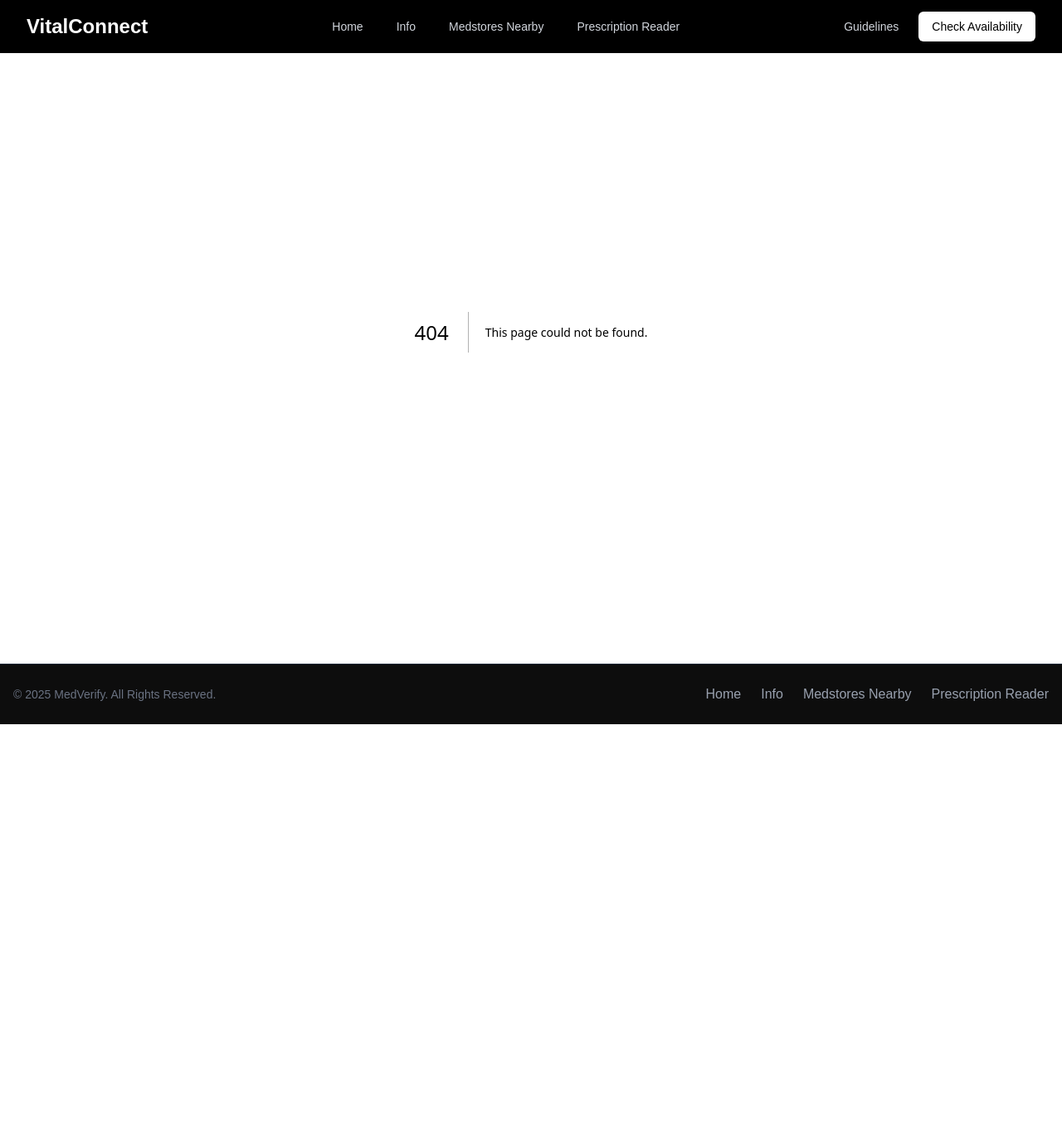
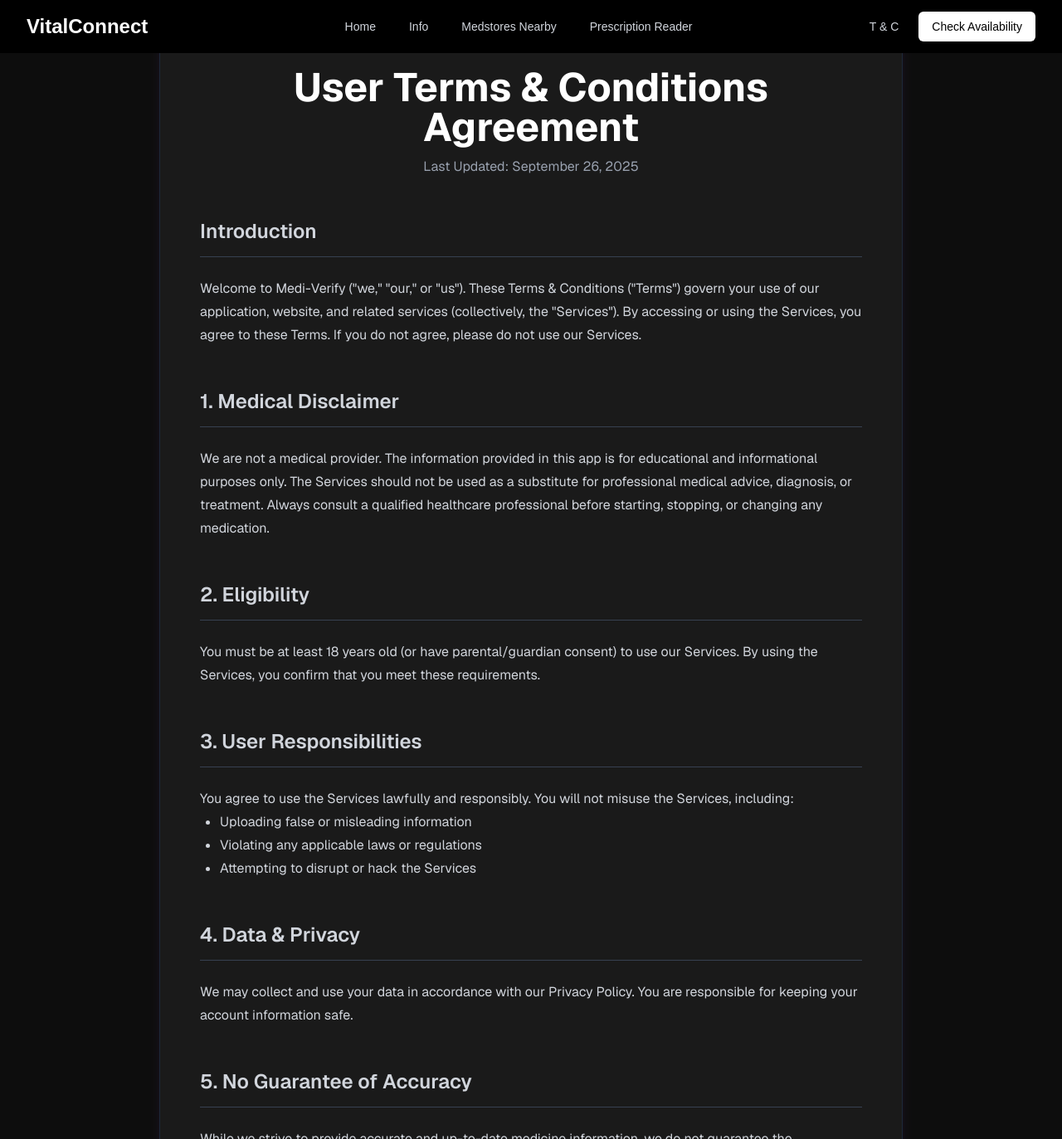
Before and after one commit to vanshkw/vitalconnect, a Next.js app: page /tandc in a window 1280 px wide. Before the commit this address had no page. Shown: the top 1373 px of the page at 83% size. Before the commit the page ends 873 px from the top, so only its background shows below. Built offline with nearby package versions, Linux system fonts and the light colour scheme.

Commit message:
Basic Full done

```diff
--- a/src/app/navbar/navbar.js
+++ b/src/app/navbar/navbar.js
@@ -29,7 +29,7 @@ const Navbar = () => {
           <div className="hidden md:block">
             <div className="flex items-center space-x-2">
                  <Link href="/tandc" className="text-gray-300 hover:text-white px-4 py-2 rounded-md text-sm font-medium">
-                    Guidelines
+                    T & C
                 </Link>
                 <Link href="/availability" className="bg-white text-black px-4 py-2 rounded-md text-sm font-medium hover:bg-gray-200">
                     Check Availability
--- /dev/null
+++ b/src/app/tandc/page.js
@@ -0,0 +1,103 @@
+'use client';
+
+
+
+export default function TermsAndConditionsPage() {
+    return (
+        <div className="bg-[#0D0D0D] text-white min-h-screen flex flex-col">
+
+            <main className="min-h-screen bg-[#0D0D0D] text-white p-4 sm:p-6 lg:p-8 flex flex-col items-center font-sans flex-grow">
+                <div className="w-full max-w-4xl">
+                    <div className="bg-[#1A1A1A] rounded-2xl border border-gray-800 shadow-lg shadow-purple-500/10 p-8 sm:p-12">
+                        <div className="text-center mb-10">
+                            <h1 className="text-4xl sm:text-5xl font-bold text-white">
+                                User Terms & Conditions Agreement
+                            </h1>
+                            <p className="text-gray-400 mt-3">Last Updated: September 26, 2025</p>
+                        </div>
+
+                        <div className="prose prose-invert max-w-none text-gray-300">
+                            <h2>Introduction</h2>
+                            <p>
+                                Welcome to Medi-Verify ("we," "our," or "us"). These Terms & Conditions ("Terms") govern your use of our application, website, and related services (collectively, the "Services"). By accessing or using the Services, you agree to these Terms. If you do not agree, please do not use our Services.
+                            </p>
+
+                            <h2>1. Medical Disclaimer</h2>
+                            <p>
+                                We are not a medical provider. The information provided in this app is for educational and informational purposes only. The Services should not be used as a substitute for professional medical advice, diagnosis, or treatment. Always consult a qualified healthcare professional before starting, stopping, or changing any medication.
+                            </p>
+
+                            <h2>2. Eligibility</h2>
+                            <p>
+                                You must be at least 18 years old (or have parental/guardian consent) to use our Services. By using the Services, you confirm that you meet these requirements.
+                            </p>
+
+                            <h2>3. User Responsibilities</h2>
+                            <p>
+                                You agree to use the Services lawfully and responsibly. You will not misuse the Services, including:
+                            </p>
+                            <ul>
+                                <li>Uploading false or misleading information</li>
+                                <li>Violating any applicable laws or regulations</li>
+                                <li>Attempting to disrupt or hack the Services</li>
+                            </ul>
+
+                            <h2>4. Data & Privacy</h2>
+                            <p>
+                                We may collect and use your data in accordance with our Privacy Policy. You are responsible for keeping your account information safe.
+                            </p>
+
+                            <h2>5. No Guarantee of Accuracy</h2>
+                            <p>
+                                While we strive to provide accurate and up-to-date medicine information, we do not guarantee the completeness, reliability, or accuracy of any content. Use of the information is at your own risk.
+                            </p>
+
+                            <h2>6. Limitation of Liability</h2>
+                            <p>
+                                To the fullest extent permitted by law, we are not responsible for any harm, injury, or loss resulting from the use of our Services. You agree that we are not liable for any medical decisions you make based on our content.
+                            </p>
+
+                            <h2>7. Intellectual Property</h2>
+                            <p>
+                                All content, design, and features of the Services are owned by Medi-Verify or our licensors. You may not copy, distribute, or modify our content without permission.
+                            </p>
+
+                            <h2>8. Changes to Terms</h2>
+                            <p>
+                                We may update these Terms from time to time. Continued use of the Services after changes means you accept the updated Terms.
+                            </p>
+
+                            <h2>9. Governing Law</h2>
+                            <p>
+                                These Terms are governed by the laws of India. Any disputes will be handled in the courts of Sonipat, Haryana.
+                            </p>
+
+                            <h2>10. Contact Us</h2>
+                            <p>
+                                If you have questions about these Terms, please contact us at: contact@mediverify.com
+                            </p>
+                        </div>
+                    </div>
+                </div>
+            </main>
+
+            <style jsx global>{`
+                .prose-invert h2 {
+                    font-size: 1.5rem;
+                    font-weight: 600;
+                    margin-top: 2em;
+                    margin-bottom: 1em;
+                    border-bottom: 1px solid #374151;
+                    padding-bottom: 0.5em;
+                }
+                .prose-invert p, .prose-invert li {
+                    line-height: 1.75;
+                }
+                .prose-invert ul {
+                    list-style-type: disc;
+                    padding-left: 1.5rem;
+                }
+            `}</style>
+        </div>
+    );
+}
```
